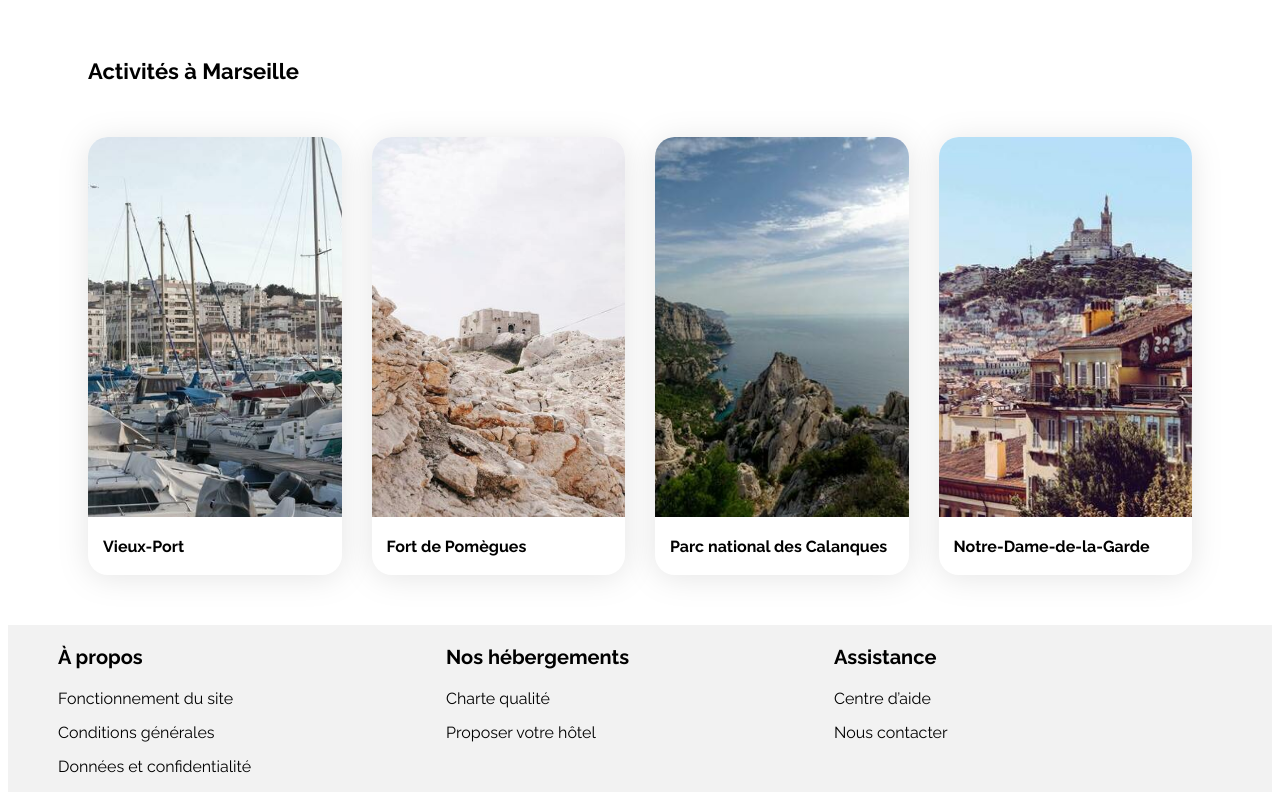
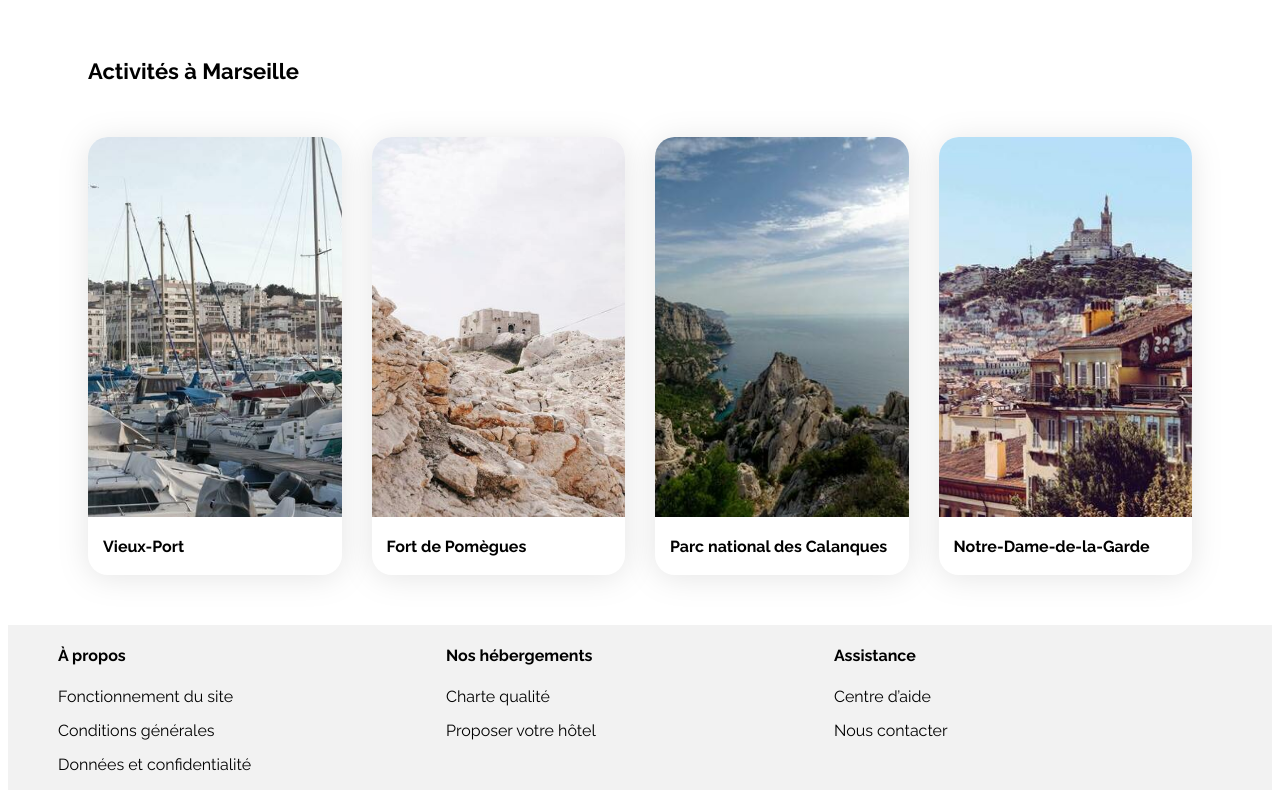
Before and after one commit to MohamedZem/Booki, a plain HTML site: page index.html in a window 1280 px wide. Shown: the part 1103-1903 px from the top of the page. Drawn offline with Linux system fonts and the light colour scheme.

Commit message:
modication balises footer et filtre

```diff
--- a/index.html
+++ b/index.html
@@ -59,7 +59,7 @@
 
             <!-- TAG FILTERS -->
             <div class="filters">
-                <p class="filters-title"><b>Filtres</b></p>
+                <span class="filters-title"><b>Filtres</b></span>
 
                 <ul>
                     <li><button><i class="fa-solid fa-money-bill-wave fa-lg"></i>Économique</button></li>
@@ -514,7 +514,7 @@
 
         <div class="footer-column">
 
-            <p><b>À propos</b></p>
+            <h4>À propos</h4>
 
             <ul>
                 <li><a href="#">Fonctionnement du site</a></li>
@@ -525,7 +525,7 @@
 
         <div class="footer-column">
 
-            <p><b>Nos hébergements</b></p>
+            <h4>Nos hébergements</h4>
 
             <ul>
                 <li><a href="#">Charte qualité</a></li>
@@ -534,7 +534,7 @@
         </div>
 
         <div class="footer-column">
-            <p><b>Assistance</b></p>
+            <h4>Assistance</h4>
 
             <ul>
                 <li><a href="#">Centre d’aide</a></li>
```
